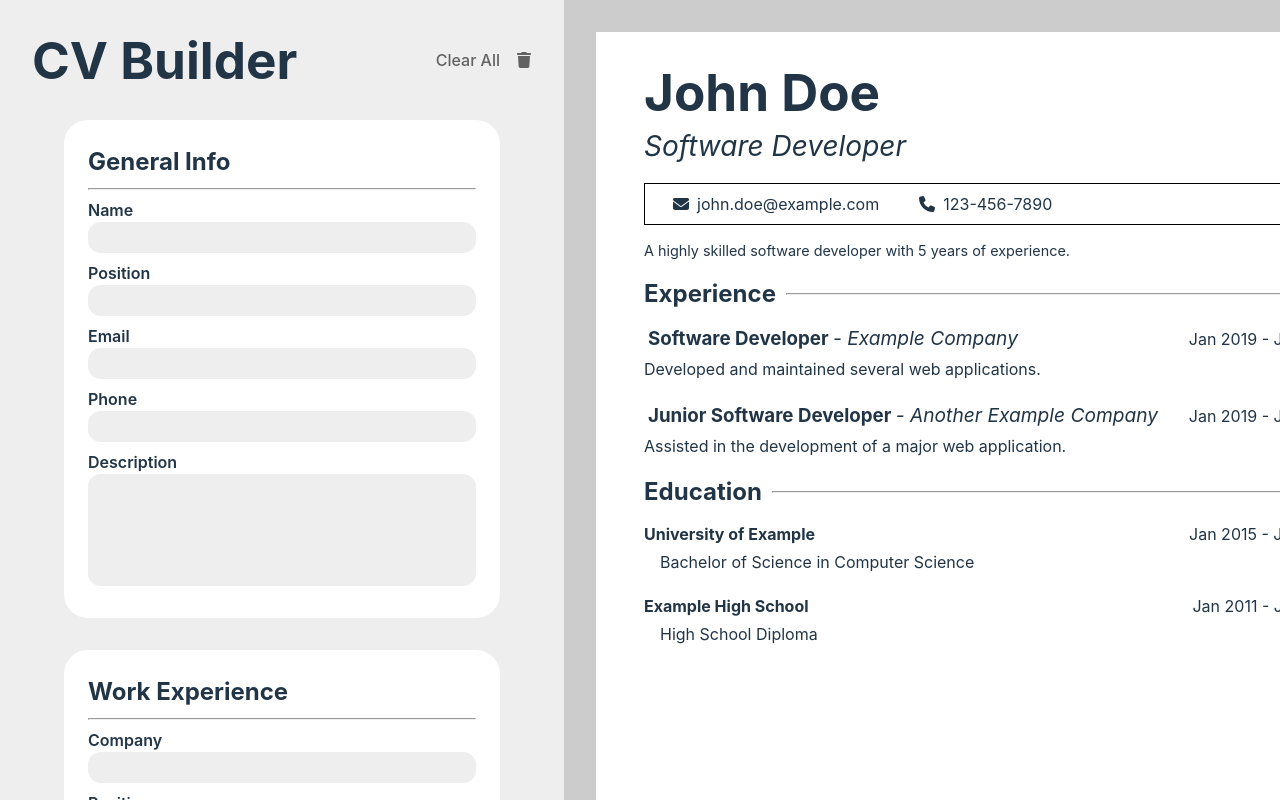
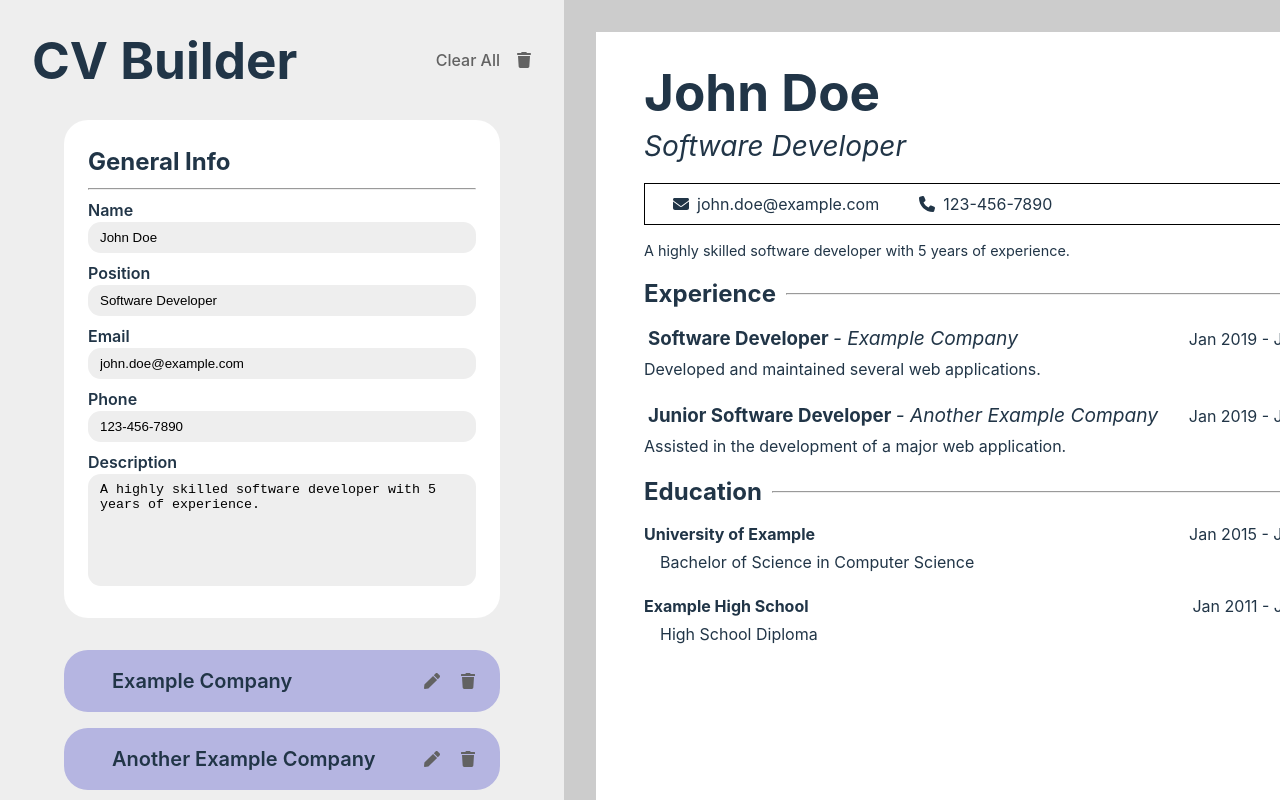
Before and after one commit to StuCM/cv-builder, a React (Vite) app: page / in a window 1280 px wide. Built offline with nearby package versions, Linux system fonts and the light colour scheme.

Commit message:
Populate the editor with the sample data

```diff
--- a/src/App.tsx
+++ b/src/App.tsx
@@ -138,7 +138,7 @@ function App() {
 
   return (
     <>
-      <Editor key={key} handlers={ handlers } />
+      <Editor key={key} data={data} handlers={ handlers } />
       <Preview {...data} />
     </>
   )
--- a/src/components/Editor.tsx
+++ b/src/components/Editor.tsx
@@ -1,5 +1,5 @@
 import GeneralInput from "./GeneralInput"
-import { Education, Work } from "../types/types"
+import { Data, Education, Work } from "../types/types"
 import InputController from "./InputController"
 import { MouseEventHandler } from "react"
 import { FaTrash } from "react-icons/fa6"
@@ -17,6 +17,7 @@ interface EditorProps {
         workChange: (event: React.MouseEvent<HTMLButtonElement>) => Work
         clearData: () => void
     }
+    data: Data
 }
 
 const workInputs = [
@@ -34,7 +35,7 @@ const educationInputs = [
     { type: 'date', value: 'end'},
 ]
 
-function Editor({ handlers }: EditorProps) {
+function Editor({ handlers, data }: EditorProps) {
     const { generalInputChange, educationAdd, educationEdit, educationChange, educationDelete, workAdd, workEdit, workChange, workDelete, clearData } = handlers;
     return (
         <div className="editor">
@@ -42,9 +43,9 @@ function Editor({ handlers }: EditorProps) {
                 <h1>CV Builder</h1>
                 <button className='iconButton' style={{marginLeft: 'auto'}} onClick={ clearData }> <span style={{marginRight:'1rem'}}>Clear All</span> <FaTrash /></button>
             </div>
-            <GeneralInput onChange={ generalInputChange } />
-            <InputController<Work> inputValues={ workInputs } onAdd={ workAdd } onEdit={ workEdit } onChange={ workChange} onDelete={ workDelete } />
-            <InputController<Education> inputValues={ educationInputs } onAdd={ educationAdd } onEdit={ educationEdit } onChange={ educationChange } onDelete={ educationDelete } />
+            <GeneralInput onChange={ generalInputChange } data={data.general} />
+            <InputController<Work> data={data.work} inputValues={ workInputs } onAdd={ workAdd } onEdit={ workEdit } onChange={ workChange} onDelete={ workDelete } />
+            <InputController<Education> data={data.education} inputValues={ educationInputs } onAdd={ educationAdd } onEdit={ educationEdit } onChange={ educationChange } onDelete={ educationDelete } />
         </div>
     )
 }
--- a/src/components/GeneralInput.tsx
+++ b/src/components/GeneralInput.tsx
@@ -1,17 +1,19 @@
 import React from 'react'
 import Input, { InputProps } from './Input'
+import { General } from '../types/types'
 
 interface GeneralInputProps {
     onChange: ((event: React.ChangeEvent<HTMLInputElement | HTMLTextAreaElement>) => void) | undefined
+    data: General
 }
 
-function GeneralInput({ onChange }: GeneralInputProps) {
+function GeneralInput({ onChange, data }: GeneralInputProps) {
   const inputs: InputProps[] = [
-    { type: 'text', id: 'name', onChange },
-    { type: 'text', id: 'position', onChange },
-    { type: 'email', id: 'email', onChange },
-    { type: 'tel', id: 'phone', onChange },
-    { type: 'textarea', id: 'description', onChange },
+    { type: 'text', id: 'name', value: data.name, onChange },
+    { type: 'text', id: 'position', value: data.position, onChange },
+    { type: 'email', id: 'email', value: data.email, onChange },
+    { type: 'tel', id: 'phone', value: data.phone, onChange },
+    { type: 'textarea', id: 'description', value: data.description, onChange },
   ]
 
   return (
--- a/src/components/InputController.tsx
+++ b/src/components/InputController.tsx
@@ -1,4 +1,4 @@
-import { MouseEventHandler, useState } from 'react'
+import { MouseEventHandler, useEffect, useState } from 'react'
 import { Entry } from '../types/types'
 import Input, { InputProps } from './Input'
 import EntryComp from './Entry'
@@ -17,6 +17,7 @@ interface WorkInputProps<T extends Generic> {
   onEdit: (item: T) => void
   onChange: (event: React.MouseEvent<HTMLButtonElement>) => T
   onDelete: MouseEventHandler<HTMLButtonElement>
+  data: T[]
 }
 
 function InputController<T extends Generic>({
@@ -25,6 +26,7 @@ function InputController<T extends Generic>({
   onEdit,
   onChange,
   onDelete,
+  data,
 }: WorkInputProps<T>) {
   const [id, setId] = useState<number>(0)
 
@@ -39,6 +41,13 @@ function InputController<T extends Generic>({
   const [form, setForm] = useState<T>(initialFormState)
   const [entries, setEntries] = useState<Entry[]>([])
   const [inEdit, setInEdit] = useState<boolean>(false)
+
+  useEffect(() => {
+    if (data)
+      setEntries(
+        data.map((item) => ({ name: Object.values(item)[1], id: item.id }))
+      )
+  }, [data])
 
   //handles for the entry component
   const handleEdit = (e: React.MouseEvent<HTMLButtonElement>) => {
@@ -79,7 +88,6 @@ function InputController<T extends Generic>({
     } else {
       setId(id + 1)
       onAdd({ ...form, id: id })
-      setEntries([...entries, { name: Object.values(form)[1], id: id }])
     }
     setForm(initialFormState)
   }
@@ -89,10 +97,11 @@ function InputController<T extends Generic>({
     id: input.value,
     value: form[input.value],
     onChange: handleInputChange,
-    required: input.required ?? false
+    required: input.required ?? false,
   }))
 
-  const heading = inputValues[0].value === 'company' ? 'Work Experience' : 'Education'
+  const heading =
+    inputValues[0].value === 'company' ? 'Work Experience' : 'Education'
 
   return (
     <>
@@ -106,8 +115,8 @@ function InputController<T extends Generic>({
         />
       ))}
       <section className='inputs'>
-        <h2>{ heading }</h2>
-          <hr />
+        <h2>{heading}</h2>
+        <hr />
         <form onSubmit={handleFormSubmit}>
           {inputs.map((input) => (
             <Input key={input.id} {...input} />
@@ -121,7 +130,9 @@ function InputController<T extends Generic>({
             </aside>
           ) : (
             <aside style={{ display: 'flex', justifyContent: 'flex-end' }}>
-              <button type='submit'><FaPlus /></button>
+              <button type='submit'>
+                <FaPlus />
+              </button>
             </aside>
           )}
         </form>
```
